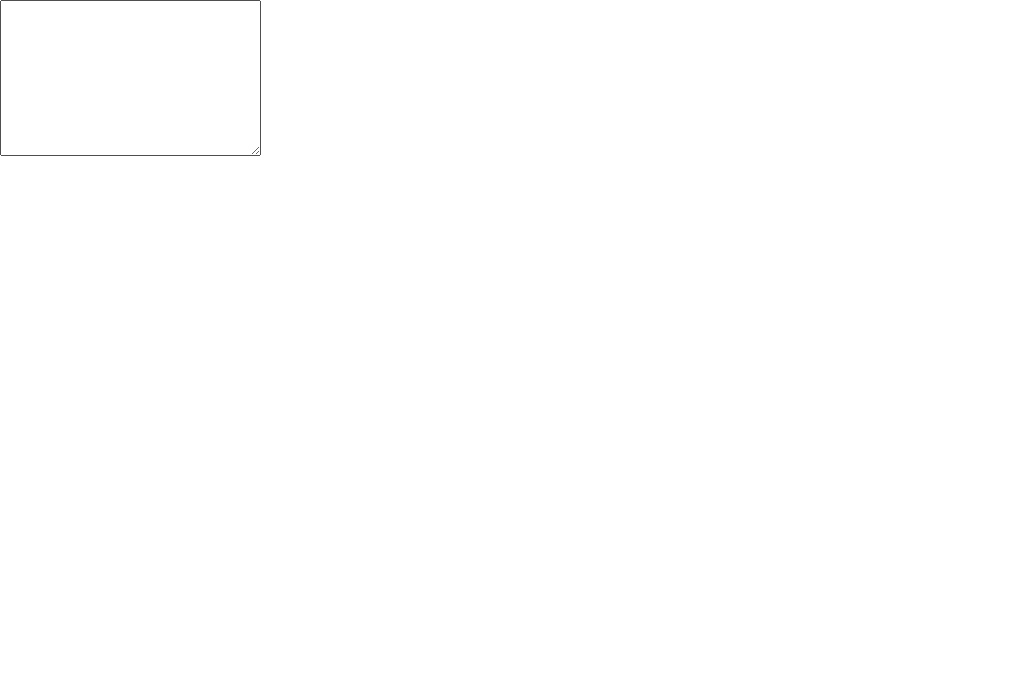
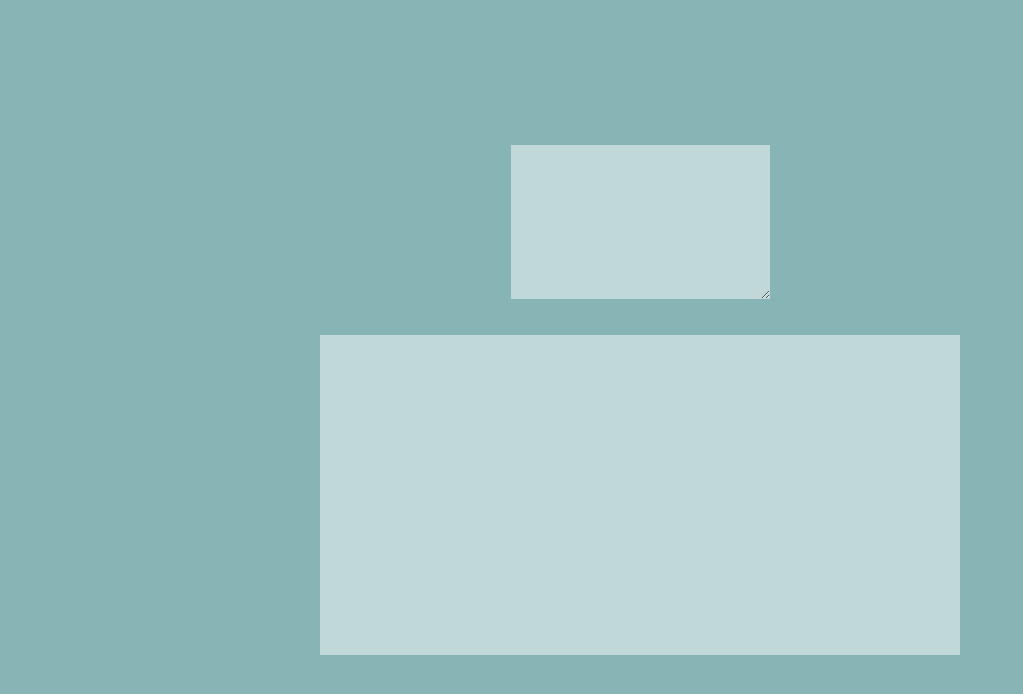
Before and after one commit to sarrietav-dev/markdown-prev, a React (Create React App) app: page / in a window 1280 px wide. Shown: the top 694 px of the page, without its empty margins (0-1023 px from the left). Built offline with nearby package versions, Linux system fonts and the light colour scheme.

Commit message:
Added some styles

```diff
--- a/src/App.css
+++ /dev/null
@@ -1,38 +0,0 @@
-.App {
-  text-align: center;
-}
-
-.App-logo {
-  height: 40vmin;
-  pointer-events: none;
-}
-
-@media (prefers-reduced-motion: no-preference) {
-  .App-logo {
-    animation: App-logo-spin infinite 20s linear;
-  }
-}
-
-.App-header {
-  background-color: #282c34;
-  min-height: 100vh;
-  display: flex;
-  flex-direction: column;
-  align-items: center;
-  justify-content: center;
-  font-size: calc(10px + 2vmin);
-  color: white;
-}
-
-.App-link {
-  color: #61dafb;
-}
-
-@keyframes App-logo-spin {
-  from {
-    transform: rotate(0deg);
-  }
-  to {
-    transform: rotate(360deg);
-  }
-}
--- a/src/App.js
+++ b/src/App.js
@@ -1,5 +1,6 @@
 import Editor from "./components/Editor";
 import Previewer from "./components/Previewer";
+import "./static/App.css"
 
 function App() {
     return (
--- a/src/components/Editor.js
+++ b/src/components/Editor.js
@@ -1,7 +1,18 @@
 import React from "react";
+import "../static/App.css";
 
 function Editor() {
-    return <textarea name="" id="" cols="30" rows="10"></textarea>;
+    return (
+        <div id="editor">
+            <textarea
+                name=""
+                id=""
+                cols="30"
+                rows="10"
+                className="pale-bg"
+            ></textarea>
+        </div>
+    );
 }
 
 export default Editor;
--- a/src/components/Previewer.js
+++ b/src/components/Previewer.js
@@ -1,7 +1,7 @@
 import React from "react";
 
 function Previewer() {
-    return <div></div>;
+    return <div className="pale-bg" id="preview"></div>;
 }
 
 export default Previewer;
--- /dev/null
+++ b/src/static/App.css
@@ -0,0 +1,25 @@
+.App {
+    background-color: #87b5b5;
+    height: 100vh;
+    display: flex;
+    flex-direction: column;
+    justify-content: center;
+    align-items: center;
+}
+
+.pale-bg {
+    background-color: #c0d8d8;
+}
+
+#editor {
+    margin-bottom: 1em;
+}
+
+#editor textarea {
+    border: 0;
+}
+
+#preview {
+    margin-top: 1em;
+    padding: 10em 20em;
+}
```
Also changed, not shown: 1 other file (tests, documents, lock files or other folders).
